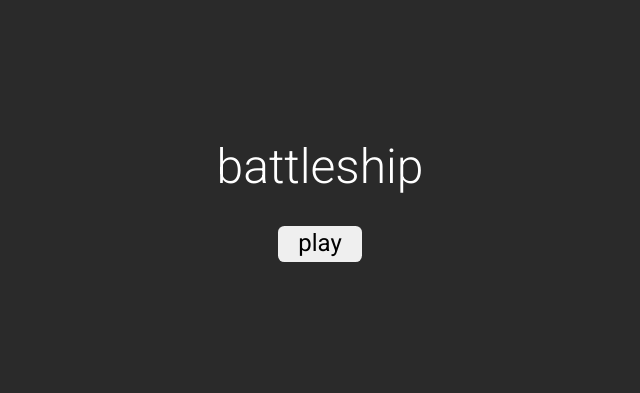
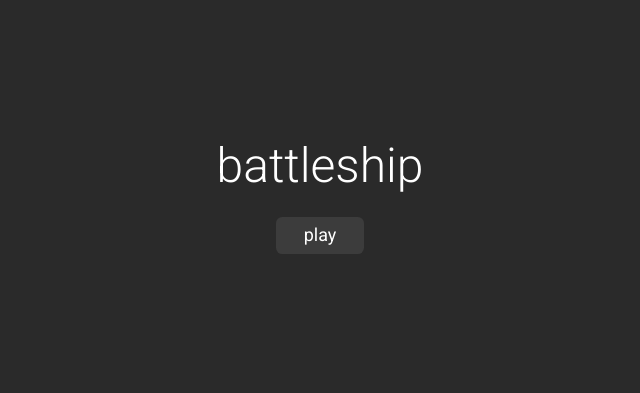
Before and after one commit to brndn-do/battleship, a website built with webpack: page src/index.html in a window 1280 px wide. Shown: the part 152-545 px from the top of the page, without its empty margins (320-960 px from the left). Built offline with nearby package versions, Linux system fonts and the light colour scheme.

Commit message:
feat(landing): modify styles

```diff
--- a/src/styles.css
+++ b/src/styles.css
@@ -3,7 +3,7 @@
 body {
   background-color: rgb(42, 42, 42);
   font-family: 'Roboto', sans-serif;
-  height: 100vh
+  height: 100vh;
 }
 
 .main {
@@ -23,13 +23,21 @@ body {
 }
 
 .heading {
+  font-weight: 300;
   color: white;
-  font-weight: 300;
+  margin: 1.5rem 0;
 }
 
 button {
   cursor: pointer;
-  padding: .25rem 1.25rem;
+  padding: .5rem 1.75rem;
   border: none;
   border-radius: .4rem;
+  background: rgb(60, 60, 60);
+  color: white;
+  font-size: large;
 }
+
+button:hover {
+  background-color: rgb(66, 66, 66);
+}
```
